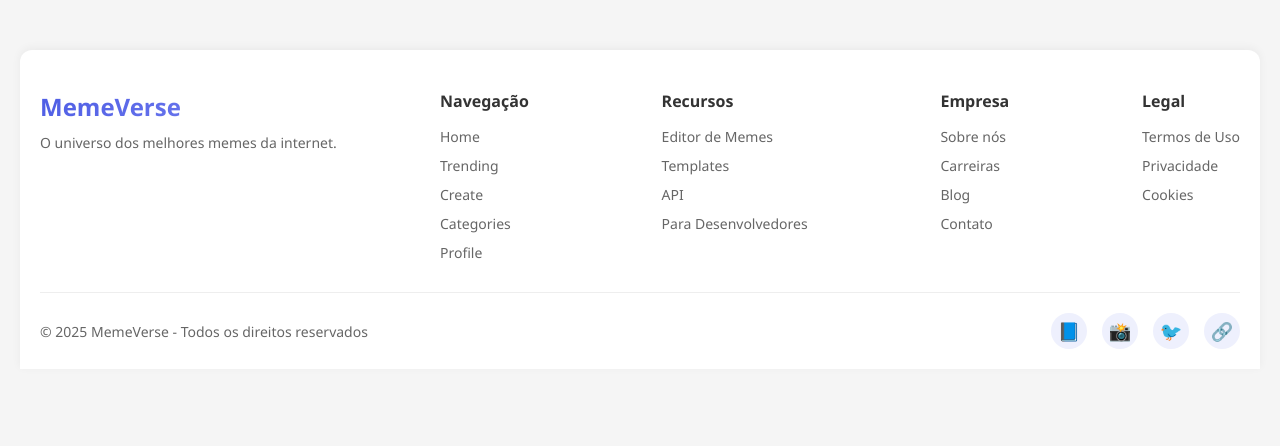
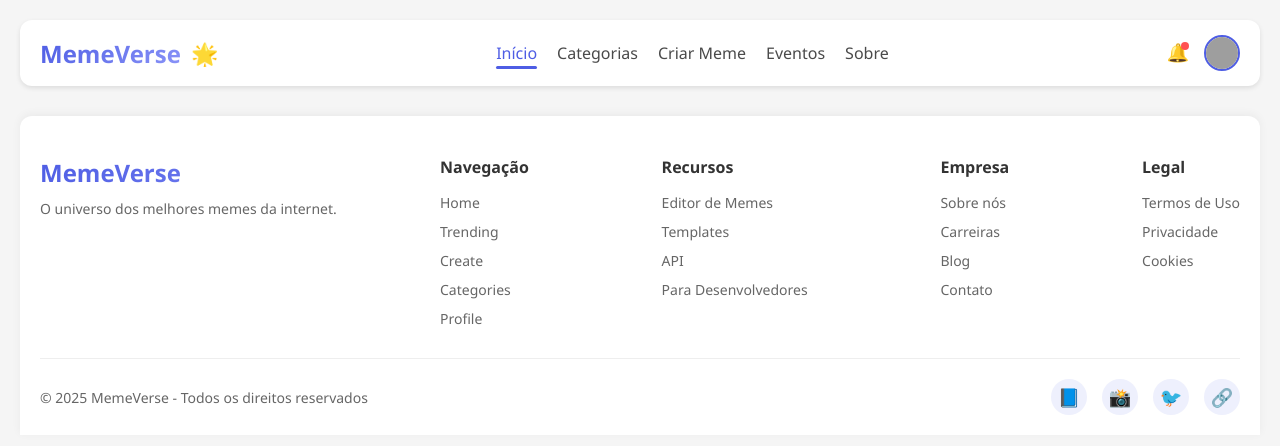
Before and after one commit to gabriela-moleta/Atividade-Avaliativa-React, a Next.js app: page / in a window 1280 px wide. Shown: the top 446 px of the page. Built offline with nearby package versions, Linux system fonts and the light colour scheme; grey boxes are pictures that could not be loaded.

Commit message:
feat: criação de component header

```diff
--- a/src/app/page.jsx
+++ b/src/app/page.jsx
@@ -1,10 +1,22 @@
 import Footer from "@/components/footer";
 import styles from "./page.module.css";
+import Header from "@/components/header";
 
 export default function Home() {
 
   return (
     <div className={styles.container}>
+      <Header
+        logo="MemeVerse"
+        navItems={[
+          { label: "Início", href: "/", active: true },
+          { label: "Categorias", href: "/categories" },
+          { label: "Criar Meme", href: "/create" },
+          { label: "Eventos", href: "/events" },
+          { label: "Sobre", href: "/about" },
+        ]}
+      />
+
       <Footer
         footerData={[
           {
--- /dev/null
+++ b/src/components/header/header.module.css
@@ -0,0 +1,101 @@
+/* Estilos do Header */
+.header {
+    display: flex;
+    justify-content: space-between;
+    align-items: center;
+    padding: 15px 20px;
+    background-color: #fff;
+    border-radius: 12px;
+    box-shadow: 0 2px 5px rgba(0, 0, 0, 0.1);
+  }
+
+  .logo {
+    display: flex;
+    align-items: center;
+    gap: 10px;
+  }
+
+  .logo h1 {
+    font-size: 24px;
+    color: #4a4a4a;
+    margin: 0;
+    background: linear-gradient(135deg, #4e5de4 0%, #8a94f8 100%);
+    -webkit-background-clip: text;
+    -webkit-text-fill-color: transparent;
+    background-clip: text;
+  }
+
+  .logo span {
+    font-size: 22px;
+  }
+
+  .nav {
+    display: flex;
+    gap: 20px;
+  }
+
+  .nav a {
+    text-decoration: none;
+    color: #4a4a4a;
+    font-weight: 500;
+    transition: color 0.3s;
+    position: relative;
+  }
+
+  .nav a:hover,
+  .nav a.active {
+    color: #4e5de4;
+  }
+
+  .nav a.active:after {
+    content: "";
+    position: absolute;
+    bottom: -5px;
+    left: 0;
+    width: 100%;
+    height: 3px;
+    background-color: #4e5de4;
+    border-radius: 10px;
+  }
+
+  .userActions {
+    display: flex;
+    align-items: center;
+    gap: 15px;
+  }
+
+  .notificationBtn {
+    background: none;
+    border: none;
+    font-size: 18px;
+    cursor: pointer;
+    position: relative;
+  }
+
+  .notificationBtn::after {
+    content: "";
+    position: absolute;
+    top: 0;
+    right: 0;
+    width: 8px;
+    height: 8px;
+    background-color: #ff5252;
+    border-radius: 50%;
+  }
+
+  .userAvatar {
+    width: 36px;
+    height: 36px;
+    border-radius: 50%;
+    overflow: hidden;
+    padding: 0;
+    border: 2px solid #4e5de4;
+    cursor: pointer;
+    background: none;
+  }
+
+  .userAvatar img {
+    width: 100%;
+    height: 100%;
+    object-fit: cover;
+  }
--- /dev/null
+++ b/src/components/header/index.jsx
@@ -0,0 +1,27 @@
+import styles from "./header.module.css";
+
+const Header = ({ logo = "MemeVerse", navItems = [] }) => {
+    return (
+       <header className={styles.header}>
+          <div className={styles.logo}>
+            <h1>{logo}</h1>
+            <span>🌟</span>
+          </div>
+          <nav className={styles.nav}>
+            {navItems.map((item, index) => (
+            <a key={index} href={item.href} className={item.active ? styles.active : ""}>
+              {item.label}
+            </a>
+            ))}
+          </nav>
+
+          <div className={styles.userActions}>
+            <button className={styles.notificationBtn}>🔔</button>
+            <button className={styles.userAvatar}>
+            <img src="https://i.pravatar.cc/150?img=3" alt="Your profile" />
+            </button>
+          </div>
+          </header>
+    )
+  }
+  export default Header;
```
